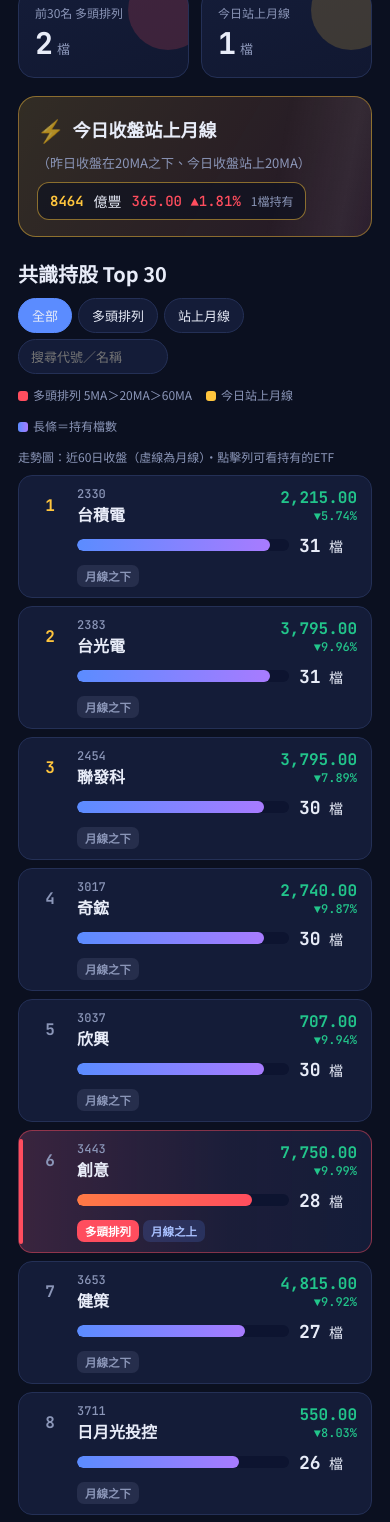
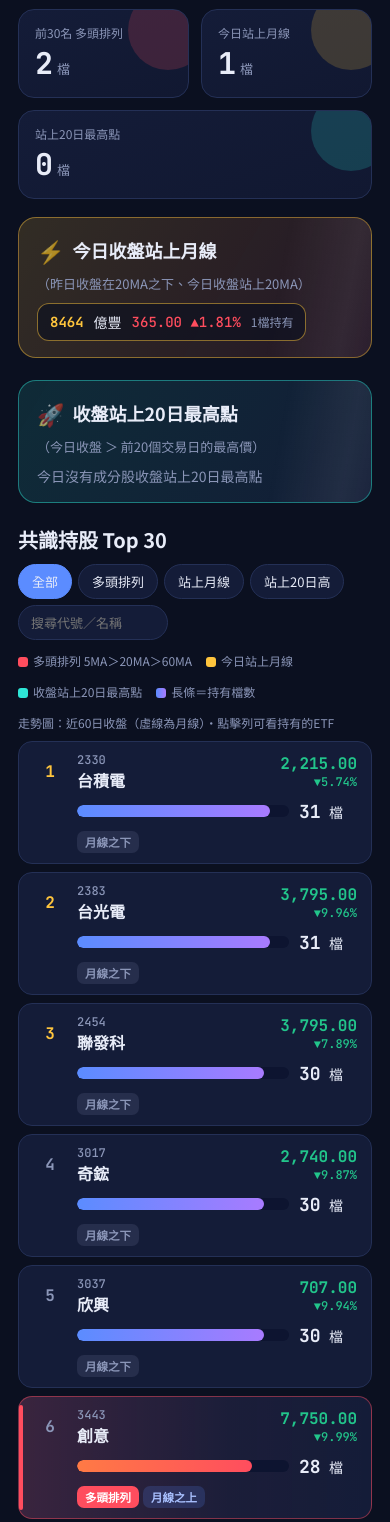
Before and after one commit to ycj0903-eng/active-etf-tracker, a plain HTML site: page docs/index.html in a window 390 px wide. Shown: the part 307-1829 px from the top of the page. Drawn offline with Linux system fonts and the light colour scheme.

Commit message:
Add 20-day-high filter; count holdings with weight > 1%

```diff
--- a/docs/index.html
+++ b/docs/index.html
@@ -10,7 +10,7 @@
 <style>
 :root{
   --bg:#0b1020; --bg2:#111831; --card:#141c38; --line:#243056; --text:#e8ecf8; --mute:#8b96b8;
-  --up:#ff4d5e; --down:#22c58b; --gold:#ffc53d; --blue:#5b8cff; --violet:#a87bff;
+  --up:#ff4d5e; --down:#22c58b; --gold:#ffc53d; --blue:#5b8cff; --violet:#a87bff; --cyan:#2ee6d6;
   --bull-bg:linear-gradient(90deg,rgba(255,77,94,.16),rgba(255,77,94,.03) 60%,transparent);
 }
 *{box-sizing:border-box}
@@ -33,7 +33,7 @@ h1{margin:6px 0 4px;font-size:clamp(26px,4.2vw,40px);font-weight:900;line-height
 .sample{background:#3b2a00;border:1px solid #7a5800;color:#ffd979;padding:8px 12px;border-radius:10px;font-size:13px;margin-bottom:16px}
 
 /* KPIs */
-.kpis{display:grid;grid-template-columns:repeat(4,1fr);gap:12px;margin-bottom:18px}
+.kpis{display:grid;grid-template-columns:repeat(5,1fr);gap:12px;margin-bottom:18px}
 .kpi{background:linear-gradient(160deg,var(--card),var(--bg2));border:1px solid var(--line);border-radius:16px;padding:14px 16px;position:relative;overflow:hidden}
 .kpi .l{font-size:12px;color:var(--mute)}
 .kpi .v{font-size:30px;font-weight:700;margin-top:2px}
@@ -49,6 +49,10 @@ h1{margin:6px 0 4px;font-size:clamp(26px,4.2vw,40px);font-weight:900;line-height
 .alert h2 .bolt{font-size:22px;animation:blink 1.2s infinite}
 @keyframes blink{50%{opacity:.35}}
 .alert .none{color:var(--mute);font-size:14px}
+.alert.hi{border-color:rgba(46,230,214,.45);background:linear-gradient(120deg,rgba(46,230,214,.13),rgba(91,140,255,.10))}
+.alert.hi .xchip{border-color:rgba(46,230,214,.5)}
+.alert.hi .xchip .c{color:var(--cyan)}
+.alert.hi .xchip.top{border-color:var(--cyan);box-shadow:0 0 18px rgba(46,230,214,.25)}
 .chips{display:flex;flex-wrap:wrap;gap:8px;position:relative}
 .xchip{background:rgba(11,16,32,.65);border:1px solid rgba(255,197,61,.5);border-radius:12px;padding:8px 12px;font-size:14px;display:flex;gap:10px;align-items:center}
 .xchip{flex-wrap:wrap;row-gap:2px}
@@ -66,6 +70,7 @@ h1{margin:6px 0 4px;font-size:clamp(26px,4.2vw,40px);font-weight:900;line-height
 .f.on{background:var(--blue);border-color:var(--blue)}
 .f[data-f=bull].on{background:var(--up);border-color:var(--up)}
 .f[data-f=cross].on{background:var(--gold);border-color:var(--gold);color:#221a00}
+.f[data-f=high].on{background:var(--cyan);border-color:var(--cyan);color:#00201d}
 .search{background:var(--card);border:1px solid var(--line);color:var(--text);padding:7px 12px;border-radius:999px;font-size:13px;width:150px;font-family:inherit}
 .legend{display:flex;flex-wrap:wrap;gap:14px;font-size:12px;color:var(--mute);margin-bottom:10px}
 .legend i{display:inline-block;width:10px;height:10px;border-radius:3px;margin-right:5px;vertical-align:-1px}
@@ -80,6 +85,7 @@ h1{margin:6px 0 4px;font-size:clamp(26px,4.2vw,40px);font-weight:900;line-height
 .row.bull{background:var(--bull-bg),var(--card);border-color:rgba(255,77,94,.45)}
 .row.bull::before{content:"";position:absolute;left:0;top:8px;bottom:8px;width:4px;border-radius:4px;background:var(--up)}
 .row.cross{box-shadow:0 0 0 1px var(--gold),0 0 22px rgba(255,197,61,.22)}
+.row.high:not(.cross){box-shadow:0 0 0 1px rgba(46,230,214,.7)}
 .rk{font-size:20px;font-weight:700;color:var(--mute);text-align:center}
 .row:nth-child(-n+3) .rk{color:var(--gold)}
 .nm .code{font-size:12px;color:var(--mute)}
@@ -100,6 +106,7 @@ h1{margin:6px 0 4px;font-size:clamp(26px,4.2vw,40px);font-weight:900;line-height
 .tag{font-size:11.5px;font-weight:700;padding:3px 8px;border-radius:7px;white-space:nowrap}
 .t-bull{background:var(--up);color:#fff}
 .t-cross{background:var(--gold);color:#221a00;animation:blink 1.4s infinite}
+.t-high{background:var(--cyan);color:#00201d}
 .t-above{background:rgba(91,140,255,.18);color:#a9c1ff}
 .t-below{background:rgba(139,150,184,.15);color:var(--mute)}
 svg.sp{width:130px;height:40px;display:block}
@@ -126,6 +133,7 @@ footer{margin-top:34px;padding-top:16px;border-top:1px solid var(--line);font-si
 
 @media (max-width:820px){
   .kpis{grid-template-columns:repeat(2,1fr)}
+  .kpi:last-child{grid-column:1/-1}
   .row{grid-template-columns:34px 1fr 96px;gap:8px 10px}
   .row .hb{grid-column:2/4;order:5}
   .row .tags{grid-column:2/4;order:6;flex-direction:row;flex-wrap:wrap}
@@ -140,7 +148,7 @@ footer{margin-top:34px;padding-top:16px;border-top:1px solid var(--line);font-si
     <div>
       <div class="eyebrow">ACTIVE ETF CONSENSUS RADAR</div>
       <h1>主動式ETF 共識持股雷達</h1>
-      <div class="sub">經理人們都在買什麼？統計全部台股主動式ETF成分股，依「被幾檔ETF持有」排名</div>
+      <div class="sub">經理人們都在買什麼？統計全部台股主動式ETF成分股，依「被幾檔ETF持有」排名（個股占該ETF權重 <span id="mw">&gt;1%</span> 才計入）</div>
     </div>
     <div class="stamp"><span class="live"></span>每日盤後更新<br>股價日 <b class="num" id="pdate">—</b>　更新 <span class="num" id="upd">—</span></div>
   </div>
@@ -152,11 +160,17 @@ footer{margin-top:34px;padding-top:16px;border-top:1px solid var(--line);font-si
     <div class="kpi" style="--c:var(--violet)"><div class="l">涵蓋台股成分股</div><div class="v num" id="k2">—<small>檔</small></div></div>
     <div class="kpi" style="--c:var(--up)"><div class="l">前30名 多頭排列</div><div class="v num" id="k3">—<small>檔</small></div></div>
     <div class="kpi" style="--c:var(--gold)"><div class="l">今日站上月線</div><div class="v num" id="k4">—<small>檔</small></div></div>
+    <div class="kpi" style="--c:var(--cyan)"><div class="l">站上20日最高點</div><div class="v num" id="k5">—<small>檔</small></div></div>
   </div>
 
   <div class="alert" id="alert">
     <h2><span class="bolt">⚡</span>今日收盤站上月線<span class="muted" style="font-weight:400">（昨日收盤在20MA之下、今日收盤站上20MA）</span></h2>
     <div class="chips" id="xlist"><span class="none">載入中…</span></div>
+  </div>
+
+  <div class="alert hi" id="alert2">
+    <h2><span class="bolt">🚀</span>收盤站上20日最高點<span class="muted" style="font-weight:400">（今日收盤 ＞ 前20個交易日的最高價）</span></h2>
+    <div class="chips" id="hlist"><span class="none">載入中…</span></div>
   </div>
 
   <div class="bar">
@@ -165,12 +179,14 @@ footer{margin-top:34px;padding-top:16px;border-top:1px solid var(--line);font-si
       <button class="f on" data-f="all">全部</button>
       <button class="f" data-f="bull">多頭排列</button>
       <button class="f" data-f="cross">站上月線</button>
+      <button class="f" data-f="high">站上20日高</button>
       <input class="search" id="q" placeholder="搜尋代號／名稱">
     </div>
   </div>
   <div class="legend">
     <span><i style="background:var(--up)"></i>多頭排列 5MA＞20MA＞60MA</span>
     <span><i style="background:var(--gold)"></i>今日站上月線</span>
+    <span><i style="background:var(--cyan)"></i>收盤站上20日最高點</span>
     <span><i style="background:linear-gradient(90deg,var(--blue),var(--violet))"></i>長條＝持有檔數</span>
     <span>走勢圖：近60日收盤（虛線為月線）・點擊列可看持有的ETF</span>
   </div>
@@ -188,7 +204,7 @@ footer{margin-top:34px;padding-top:16px;border-top:1px solid var(--line);font-si
 
   <footer>
     資料來源：FinMind（ETF清單、股價）、MoneyDJ 理財網（ETF每日持股）。持股為各投信每日公告，可能較股價晚一個交易日。<br>
-    多頭排列＝5日均線＞20日均線＞60日均線；站上月線＝昨日收盤 ≤ 20MA 且 今日收盤 ＞ 20MA。<br>
+    持有檔數只計入「該股占ETF權重超過1%」的持股。多頭排列＝5日均線＞20日均線＞60日均線；站上月線＝昨日收盤 ≤ 20MA 且 今日收盤 ＞ 20MA；站上20日最高點＝今日收盤 ＞ 前20個交易日最高價。<br>
     本頁僅為資訊整理，不構成任何投資建議，投資前請自行判斷並承擔風險。
   </footer>
 </div>
@@ -220,6 +236,7 @@ function spark(s, m) {
 function tags(s) {
   let t = "";
   if (s.bull) t += `<span class="tag t-bull">多頭排列</span>`;
+  if (s.new_high20) t += `<span class="tag t-high">🚀 站上20日高</span>`;
   if (s.cross_up) t += `<span class="tag t-cross">⚡ 站上月線</span>`;
   else if (s.above_ma20) t += `<span class="tag t-above">月線之上</span>`;
   else if (s.ma20 != null) t += `<span class="tag t-below">月線之下</span>`;
@@ -229,10 +246,10 @@ function tags(s) {
 function renderList() {
   const max = D.etf_count || Math.max(...D.top.map(s => s.holders));
   const rows = D.top.filter(s =>
-    (filter === "all" || (filter === "bull" && s.bull) || (filter === "cross" && s.cross_up)) &&
+    (filter === "all" || (filter === "bull" && s.bull) || (filter === "cross" && s.cross_up) || (filter === "high" && s.new_high20)) &&
     (!query || s.code.includes(query) || s.name.includes(query)));
   $("#list").innerHTML = rows.length ? rows.map((s, i) => `
-    <div class="row ${s.bull ? "bull" : ""} ${s.cross_up ? "cross" : ""}" style="animation-delay:${i * 25}ms">
+    <div class="row ${s.bull ? "bull" : ""} ${s.cross_up ? "cross" : ""} ${s.new_high20 ? "high" : ""}" style="animation-delay:${i * 25}ms">
       <div class="rk num">${s.rank}</div>
       <div class="nm"><div class="code num">${s.code}</div><div class="name">${s.name}</div></div>
       <div class="hb"><div class="track"><div class="fill" data-w="${(s.holders / max * 100).toFixed(1)}"></div></div>
@@ -241,7 +258,7 @@ function renderList() {
       <div class="tags">${tags(s)}</div>
       <div class="spk">${spark(s.spark, s.spark_ma20)}</div>
       <div class="detail">
-        <div class="ma num">5MA <b>${fmt(s.ma5)}</b>　20MA <b>${fmt(s.ma20)}</b>　60MA <b>${fmt(s.ma60)}</b>　｜　合計權重 <b>${fmt(s.weight_sum)}%</b></div>
+        <div class="ma num">5MA <b>${fmt(s.ma5)}</b>　20MA <b>${fmt(s.ma20)}</b>　60MA <b>${fmt(s.ma60)}</b>　前20日高 <b>${fmt(s.high20)}</b>　｜　合計權重 <b>${fmt(s.weight_sum)}%</b></div>
         ${s.etfs.map(e => `<span class="ec"><b class="num">${e.code}</b>${e.name}<span class="w num">${e.weight == null ? "" : fmt(e.weight) + "%"}</span></span>`).join("")}
       </div>
     </div>`).join("") : `<div class="muted" style="padding:20px">沒有符合條件的個股</div>`;
@@ -258,6 +275,15 @@ function render() {
   $("#k2").firstChild.textContent = D.stock_count;
   $("#k3").firstChild.textContent = D.top.filter(s => s.bull).length;
   $("#k4").firstChild.textContent = D.cross_up_all.length;
+  const H = D.high20_all || [];
+  $("#k5").firstChild.textContent = H.length;
+  if (D.min_weight != null) $("#mw").textContent = ">" + D.min_weight + "%";
+  $("#hlist").innerHTML = H.length ? H.map(s => `
+    <div class="xchip ${s.in_top ? "top" : ""}">
+      <span class="c num">${s.code}</span><span>${s.name}</span>
+      <span class="num ${cls(s.chg)}">${fmt(s.close)} ${sign(s.chg)}</span>
+      <span class="h">${s.holders}檔持有${s.in_top ? "・Top30" : ""}${s.bull ? "・多頭" : ""}${s.cross_up ? "・站上月線" : ""}</span>
+    </div>`).join("") : `<span class="none">今日沒有成分股收盤站上20日最高點</span>`;
 
   const x = D.cross_up_all;
   $("#xlist").innerHTML = x.length ? x.map(s => `
@@ -272,11 +298,11 @@ function render() {
     <div class="card ${s.cross_up ? "cross" : ""}">
       <div class="t"><span class="n">${s.name}</span><span class="num muted">${s.code}</span></div>
       <div class="t" style="margin-top:6px"><span class="num ${cls(s.chg)}" style="font-weight:700">${fmt(s.close)}</span><span class="num ${cls(s.chg)}" style="font-size:12px">${sign(s.chg)}</span></div>
-      <div class="m">${s.holders} 檔ETF持有${s.in_top ? `・排名 #${s.rank}` : ""}${s.cross_up ? "・⚡站上月線" : ""}</div>
+      <div class="m">${s.holders} 檔ETF持有${s.in_top ? `・排名 #${s.rank}` : ""}${s.cross_up ? "・⚡站上月線" : ""}${s.new_high20 ? "・🚀20日高" : ""}</div>
     </div>`).join("") || `<span class="muted">目前沒有多頭排列的成分股</span>`;
 
   $("#etfs").innerHTML = D.etfs.map(e => `<span class="etf"><b class="num">${e.code}</b>${e.name}<span class="muted num"> ${e.n}檔</span></span>`).join("")
-    + (D.failed_etfs?.length ? `<span class="muted">（無台股持股或本次未取得：${D.failed_etfs.join("、")}）</span>` : "");
+    + (D.failed_etfs?.length ? `<span class="muted">（無權重>1%台股持股或本次未取得：${D.failed_etfs.join("、")}）</span>` : "");
   renderList();
 }
 
```
